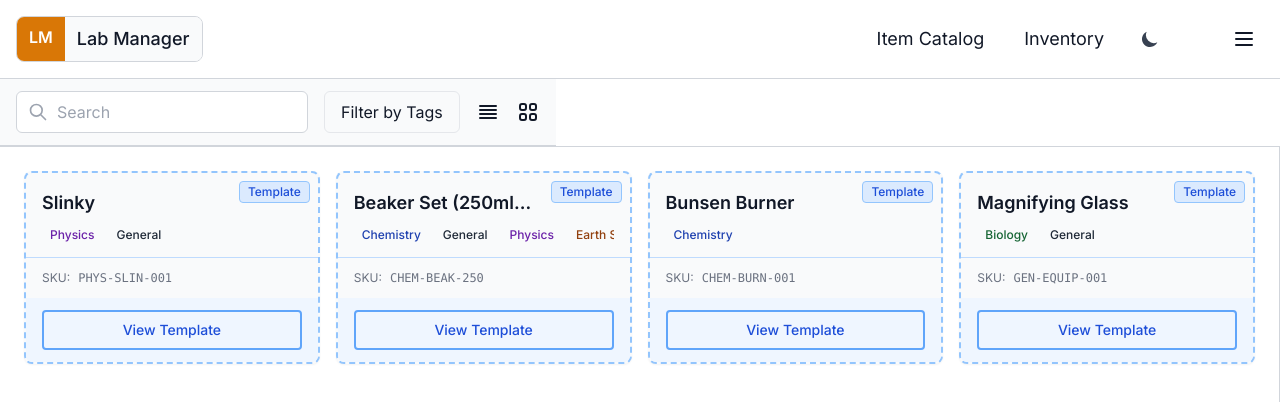
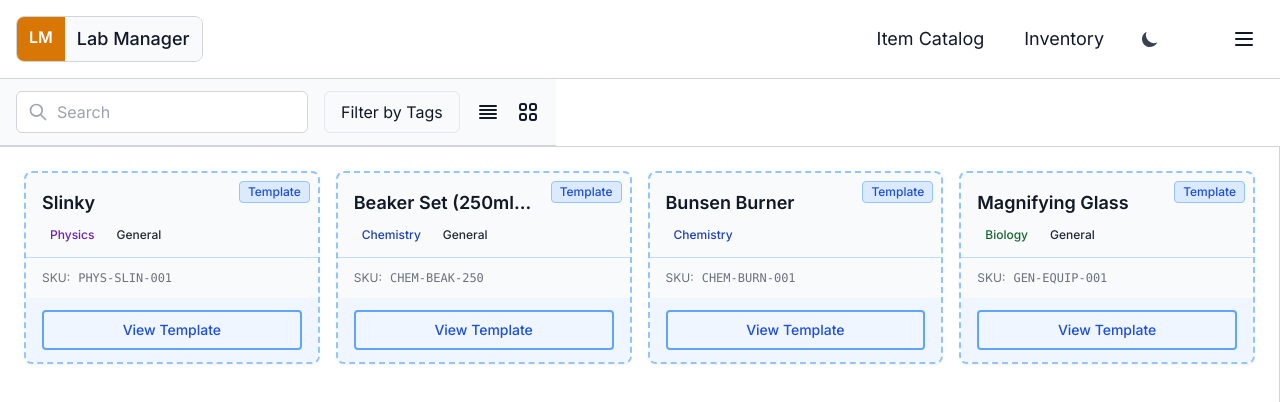
Before and after one commit to joncheng-dev/inventory-log, a React (Vite) app: page /catalog in a window 1280 px wide. Shown: the top 402 px of the page. Built offline with nearby package versions, Linux system fonts and the light colour scheme.

Commit message:
refactor; move catalog data logic to CatalogContext

```diff
--- a/src/App.tsx
+++ b/src/App.tsx
@@ -2,6 +2,7 @@ import { Routes, Route } from 'react-router-dom';
 import CatalogPage from './pages/CatalogPage';
 import InventoryPage from "./pages/InventoryPage";
 import SignInPage from "./pages/SignInPage";
+import { CatalogProvider } from './contexts/CatalogContext.tsx'
 import ThemeViewerPage from "./pages/ThemeViewerPage";
 import { ThemeProvider } from "./contexts/ThemeContext";
 import "./App.css";
@@ -10,6 +11,7 @@ function App() {
 
   return (
     <ThemeProvider>
+      <CatalogProvider>
         <Routes>
           <Route path="/" element={<InventoryPage />} />
           <Route path="/signin" element={<SignInPage />} />
@@ -17,6 +19,7 @@ function App() {
           <Route path="/catalog" element={<CatalogPage />} />
           <Route path="/theme-viewer" element={<ThemeViewerPage />} />
         </Routes>
+      </CatalogProvider>
     </ThemeProvider>
   );
 }
--- a/src/components/catalog/CatalogItemEdit.tsx
+++ b/src/components/catalog/CatalogItemEdit.tsx
@@ -4,7 +4,7 @@ import type { CatalogItem as CatalogItemType } from "../../types/catalog";
 interface CatalogItemEditProps {
   template: CatalogItemType;
   onClose: () => void;
-  onSave: () => void;
+  onSave: (updatedItem: CatalogItemType) => void;
 }
 
 export default function CatalogItemEdit({ template, onClose, onSave }: CatalogItemEditProps) {
@@ -20,11 +20,10 @@ export default function CatalogItemEdit({ template, onClose, onSave }: CatalogIt
 
   const handleSubmit = (e: React.FormEvent) => {
     e.preventDefault();
-    onSave();
-    // onSave({
-    //   ...template,
-    //   ...formData,
-    // });
+    onSave({
+      ...template,
+      ...formData,
+    });
   };
 
   const toggleTag = (tag: string) => {
--- /dev/null
+++ b/src/contexts/CatalogContext.tsx
@@ -0,0 +1,47 @@
+import { createContext, useContext, useEffect, useState } from "react";
+import type { CatalogItem as CatalogItemType } from '../types/catalog';
+import {mockCatalogItems} from '../mockData/catalogItems';
+
+interface CatalogContextType {
+  catalogItems: CatalogItemType[];
+  fetchCatalogItems: () => Promise<void>;
+  updateCatalogItem: (updated: CatalogItemType) => Promise<void>;
+}
+
+const CatalogContext = createContext<CatalogContextType | null>(null);
+
+export const CatalogProvider = ({ children }: { children: React.ReactNode; }) => {
+  const [catalogItems, setCatalogItems] = useState<CatalogItemType[]>([]);
+
+  // Fetch -- currently using mock data
+  const fetchCatalogItems = async () => {
+    await new Promise(r => setTimeout(r, 300));
+    setCatalogItems(mockCatalogItems);
+  };
+
+  const updateCatalogItem = async (updated: CatalogItemType) => {
+    await new Promise(r => setTimeout(r, 300));
+
+    setCatalogItems(prev =>
+      prev.map(item => (item.id === updated.id ? updated : item))
+    );
+  };
+
+  useEffect(() => {
+    fetchCatalogItems();
+  }, []);
+
+  return (
+    <CatalogContext.Provider
+      value={{ catalogItems, fetchCatalogItems, updateCatalogItem }}
+    >
+      {children}
+    </CatalogContext.Provider>
+  );
+};
+
+export const useCatalog = () => {
+  const ctx = useContext(CatalogContext);
+  if (!ctx) throw new Error('useCatalog must be used within CatalogProvider');
+  return ctx;
+}
--- /dev/null
+++ b/src/mockData/catalogItems.ts
@@ -0,0 +1,36 @@
+import type { CatalogItem as CatalogItemType } from '../types/catalog';
+
+export const mockCatalogItems: CatalogItemType[] = [
+  {
+    id: 'cat-slinky',
+    displayName: 'Slinky',
+    sku: 'PHYS-SLIN-001',
+    description: 'A metal spring toy for physics demonstrations',
+    location: 'metal cabinet by stairs',
+    tags: ['Physics', 'General'],
+  },
+  {
+    id: 'cat-beaker-set',
+    displayName: 'Beaker Set (250ml) Beaker Set (250ml) Beaker Set (250ml) Beaker Set (250ml)',
+    sku: 'CHEM-BEAK-250',
+    description: 'Standard glass beaker set for chemistry labs',
+    location: 'glass cabinet by sink',
+    tags: ['Chemistry', 'General'],
+  },
+  {
+    id: 'cat-bunsen-burner',
+    displayName: 'Bunsen Burner',
+    sku: 'CHEM-BURN-001',
+    description: 'Gas burner for heating experiments',
+    location: 'glass cabinet by sink, bottom shelf',
+    tags: ['Chemistry'],
+  },
+  {
+    id: 'cat-magnifying-glass',
+    displayName: 'Magnifying Glass',
+    sku: 'GEN-EQUIP-001',
+    description: 'Handheld lens for making smaller things appear larger',
+    location: 'cabinet by stairway, top shelf',
+    tags: ['Biology', 'General'],
+  },
+];
--- a/src/pages/CatalogPage.tsx
+++ b/src/pages/CatalogPage.tsx
@@ -1,4 +1,5 @@
 import { useState } from 'react';
+import { useCatalog } from '../contexts/CatalogContext';
 import PageLayout from './PageLayout';
 import Filters from '../components/filter/Filters';
 import type { CatalogItem as CatalogItemType } from '../types/catalog';
@@ -6,42 +7,9 @@ import CatalogListDisplay from '../components/CatalogListDisplay';
 import CatalogItemDetail from '../components/catalog/CatalogItemDetail';
 import CatalogItemEdit from '../components/catalog/CatalogItemEdit';
 
-const mockCatalogItems: CatalogItemType[] = [
-  {
-    id: 'cat-slinky',
-    displayName: 'Slinky',
-    sku: 'PHYS-SLIN-001',
-    description: 'A metal spring toy for physics demonstrations',
-    location: 'metal cabinet by stairs',
-    tags: ['Physics', 'General'],
-  },
-  {
-    id: 'cat-beaker-set',
-    displayName: 'Beaker Set (250ml) Beaker Set (250ml) Beaker Set (250ml) Beaker Set (250ml) Beaker Set (250ml) ',
-    sku: 'CHEM-BEAK-250',
-    description: 'Standard glass beaker set for chemistry labs',
-    location: 'glass cabinet by sink',
-    tags: ['Chemistry', 'General', 'Physics', 'Earth Science', 'Environmental Science', 'Biology', 'Zoology', 'Geology'],
-  },
-  {
-    id: 'cat-bunsen-burner',
-    displayName: 'Bunsen Burner',
-    sku: 'CHEM-BURN-001',
-    description: 'Gas burner for heating experiments',
-    location: 'glass cabinet by sink, bottom shelf',
-    tags: ['Chemistry'],
-  },
-  {
-    id: 'cat-magnifying-class',
-    displayName: 'Magnifying Glass',
-    sku: 'GEN-EQUIP-001',
-    description: 'Handheld lens for making smaller things appear larger',
-    location: 'cabinet by stairway, top shelf',
-    tags: ['Biology', 'General'],
-  },
-];
+export default function CatalogPage() {
+  const { catalogItems, updateCatalogItem } = useCatalog();
 
-export default function CatalogPage() {
   const [viewMode, setViewMode] = useState<'grid-view' | 'list-view'>('grid-view');
   const [selectedTemplate, setSelectedTemplate] = useState<CatalogItemType | null>(null);
   const [editMode, setEditMode] = useState<true | false>(false);
@@ -56,8 +24,8 @@ export default function CatalogPage() {
     setEditMode(false);
   }
 
-  const saveEdit = () => {
-    console.log('submit clicked');
+  const handleSave = (updatedItem: CatalogItemType) => {
+    updateCatalogItem(updatedItem);
     closeEditModal();
   }
 
@@ -75,7 +43,7 @@ export default function CatalogPage() {
       <div className="flex flex-1 w-full">
         <div className="flex-1 border-r border-theme">
           <CatalogListDisplay
-            catalogItems={mockCatalogItems}
+            catalogItems={catalogItems}
             selectedTags={selectedTags}
             viewMode={viewMode}
             setSelectedTemplate={setSelectedTemplate}
@@ -92,7 +60,7 @@ export default function CatalogPage() {
           <CatalogItemEdit
             template={selectedTemplate}
             onClose={() => closeEditModal()}
-            onSave={() => saveEdit()}
+            onSave={handleSave}
           />
         }
 
--- a/src/pages/InventoryPage.tsx
+++ b/src/pages/InventoryPage.tsx
@@ -1,47 +1,13 @@
 import { useState } from 'react';
+import { useCatalog } from '../contexts/CatalogContext';
 import PageLayout from './PageLayout';
 import Filters from '../components/filter/Filters';
 import ItemListDisplay from '../components/ItemListDisplay';
 import CheckedOutItemList from '../components/checked-out-item-list/CheckedOutItemList';
 import type { InventoryItem as InventoryItemType, InventoryItemGroupedType, CheckedOutItemDataType } from '../types/inventory';
 import InventoryItemDetail from '../components/inventory/InventoryItemDetail';
-import type { CatalogItem as CatalogItemType } from '../types/catalog';
 import { calculateInventoryQuantities, gatherInventoryItemData, groupInventoryByCatalogItem, gatherCheckoutItemQuantities } from '../utils/inventory';
 
-const mockCatalogItems: CatalogItemType[] = [
-  {
-    id: 'cat-slinky',
-    displayName: 'Slinky',
-    sku: 'PHYS-SLIN-001',
-    description: 'A metal spring toy for physics demonstrations',
-    location: 'metal cabinet by stairs',
-    tags: ['Physics', 'General'],
-  },
-  {
-    id: 'cat-beaker-set',
-    displayName: 'Beaker Set (250ml) Beaker Set (250ml) Beaker Set (250ml) Beaker Set (250ml) Beaker Set (250ml) ',
-    sku: 'CHEM-BEAK-250',
-    description: 'Standard glass beaker set for chemistry labs',
-    location: 'glass cabinet by sink',
-    tags: ['Chemistry', 'General', 'Physics', 'Earth Science', 'Environmental Science', 'Biology', 'Zoology', 'Geology'],
-  },
-  {
-    id: 'cat-bunsen-burner',
-    displayName: 'Bunsen Burner',
-    sku: 'CHEM-BURN-001',
-    description: 'Gas burner for heating experiments',
-    location: 'glass cabinet by sink, bottom shelf',
-    tags: ['Chemistry'],
-  },
-  {
-    id: 'cat-magnifying-class',
-    displayName: 'Magnifying Glass',
-    sku: 'GEN-EQUIP-001',
-    description: 'Handheld lens for making smaller things appear larger',
-    location: 'cabinet by stairway, top shelf',
-    tags: ['Biology', 'General'],
-  },
-];
 
 const mockInventoryItems: InventoryItemType[] = [
   // 🌀 3 Slinkies (all available)
@@ -76,11 +42,14 @@ const mockInventoryItems: InventoryItemType[] = [
   { id: 'inv-burner-010', catalogItemId: 'cat-bunsen-burner', isCheckedOut: false },
 
     // 2 Magnifying Glasses (2 checked out, 0 available)
-  { id: 'inv-mag-glass-001', catalogItemId: 'cat-magnifying-class', isCheckedOut: true, checkedOutBy: 'joncheng.dev@gmail.com', dateCheckedOut: '2025-10-08' },
-  { id: 'inv-mag-glass-002', catalogItemId: 'cat-magnifying-class', isCheckedOut: true, checkedOutBy: 'joncheng.dev@gmail.com', dateCheckedOut: '2025-10-08' },
+  { id: 'inv-mag-glass-001', catalogItemId: 'cat-magnifying-glass', isCheckedOut: true, checkedOutBy: 'joncheng.dev@gmail.com', dateCheckedOut: '2025-10-08' },
+  { id: 'inv-mag-glass-002', catalogItemId: 'cat-magnifying-glass', isCheckedOut: true, checkedOutBy: 'joncheng.dev@gmail.com', dateCheckedOut: '2025-10-08' },
+  { id: 'inv-mag-glass-003', catalogItemId: 'cat-magnifying-glass', isCheckedOut: false },
 ];
 
 export default function InventoryPage() {
+  const { catalogItems } = useCatalog();
+
   const [viewMode, setViewMode] = useState<'grid-view' | 'list-view'>('grid-view');
   const [selectedItem, setSelectedItem] = useState<InventoryItemGroupedType | null>(null);
   const currentUserEmail = 'joncheng.dev@gmail.com';
@@ -91,12 +60,12 @@ export default function InventoryPage() {
 
   // CONVERT RAW INVENTORY ITEM DATA TO CONDENSED OBJECTS WITH QUANTITY
   const groupedItems = groupInventoryByCatalogItem(mockInventoryItems);
-  const inventoryItemData = gatherInventoryItemData(groupedItems, mockCatalogItems);
+  const inventoryItemData = gatherInventoryItemData(groupedItems, catalogItems);
 
   // COUNT CHECKED OUT ITEMS
   let checkedOutItemQuantities: Record<string, CheckedOutItemDataType> | null = {};
   if (inventoryItemData) {
-    checkedOutItemQuantities = gatherCheckoutItemQuantities(currentUserEmail, mockInventoryItems, mockCatalogItems);
+    checkedOutItemQuantities = gatherCheckoutItemQuantities(currentUserEmail, mockInventoryItems, catalogItems);
   }
   let filteredInventoryItemData = {};
   if (checkedOutItemQuantities && inventoryItemData) {
@@ -113,7 +82,7 @@ export default function InventoryPage() {
   if (selectedItem) {
     relatedItems = mockInventoryItems.filter((inv) => inv.catalogItemId === selectedItem.catalogItemId);
     const { quantityTotal, quantityAvailable } = calculateInventoryQuantities(relatedItems);
-    const catalogItem = mockCatalogItems.find(cat => cat.id === selectedItem.catalogItemId);
+    const catalogItem = catalogItems.find(cat => cat.id === selectedItem.catalogItemId);
     if (catalogItem) {
       selectedItemDetails = {
         catalogItemId: catalogItem.id,
@@ -144,7 +113,7 @@ export default function InventoryPage() {
         <div className="flex-1 border-r border-theme">
           <ItemListDisplay
             inventoryItemData={inventoryItemData}
-            catalogItems={mockCatalogItems}
+            catalogItems={catalogItems}
             selectedTags={selectedTags}
             setSelectedItem={setSelectedItem}
             viewMode={viewMode}
```
Lines whose indentation alone changed are shown as unchanged.
